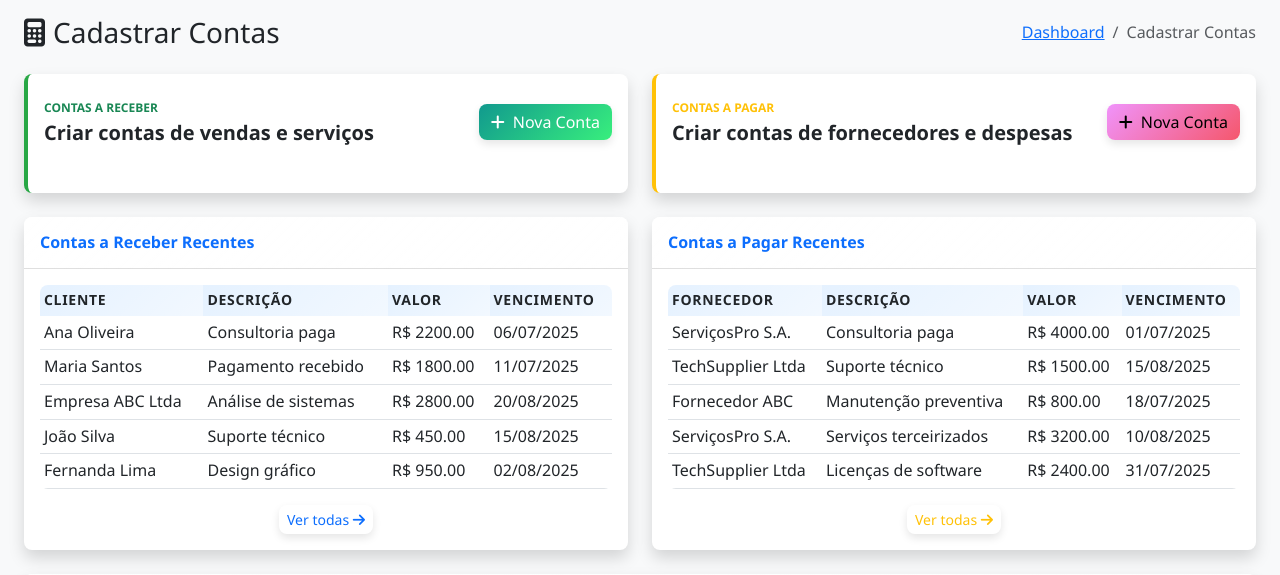
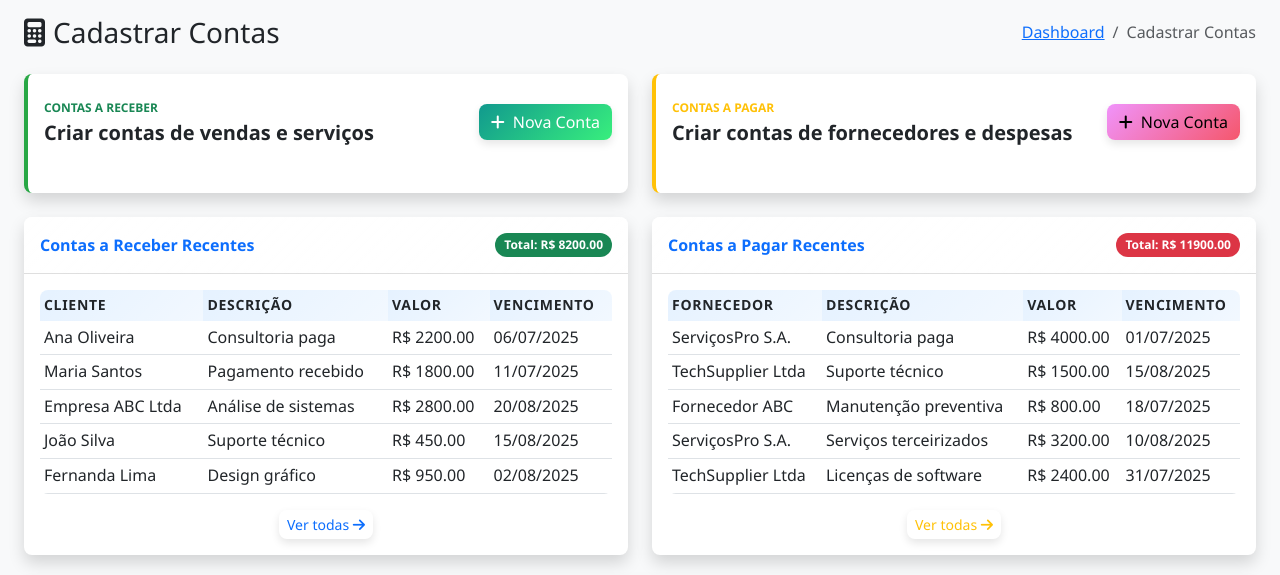
Before and after one commit to Joelferreira98/GestorFin, a Flask app: page /accounts/ in a window 1280 px wide. Shown: the part 64-639 px from the top of the page. Run offline with Flask 3, Linux system fonts and the light colour scheme; the visitor is signed in with stand-in values (Sample User, id 1); some libraries are stand-ins or nearby versions.

Commit message:
Show the total value of recent transactions on the register accounts tab
Calculates and displays the total receivables and payables in accounts.html via Payable and InstallmentSale queries in accounts.py.

Replit-Commit-Author: Agent
Replit-Commit-Session-Id: af125111-af47-4a42-bb0f-bdacbc54d5ba
Replit-Commit-Screenshot-Url: https://storage.googleapis.com/screenshot-production-us-central1/5e0214c1-62ac-43a8-9336-8db1c23edb0c/af125111-af47-4a42-bb0f-bdacbc54d5ba/WqW05YT

```diff
--- a/api/accounts.py
+++ b/api/accounts.py
@@ -20,12 +20,18 @@ def index():
     recent_payables = Payable.query.filter_by(user_id=user.id).order_by(Payable.created_at.desc()).limit(5).all()
     recent_installment_sales = InstallmentSale.query.filter_by(user_id=user.id).order_by(InstallmentSale.created_at.desc()).limit(5).all()
 
+    # Calcular totais
+    receivables_total = sum(r.amount for r in recent_receivables)
+    payables_total = sum(p.amount for p in recent_payables)
+
     return render_template('accounts.html',
                          clients=clients,
                          suppliers=suppliers,
                          recent_receivables=recent_receivables,
                          recent_payables=recent_payables,
-                         recent_installment_sales=recent_installment_sales)
+                         recent_installment_sales=recent_installment_sales,
+                         receivables_total=receivables_total,
+                         payables_total=payables_total)
 
 @accounts_bp.route('/add_receivable', methods=['POST'])
 @login_required
--- a/templates/accounts.html
+++ b/templates/accounts.html
@@ -66,8 +66,11 @@
     <div class="row">
         <div class="col-lg-6">
             <div class="card shadow mb-4">
-                <div class="card-header py-3">
+                <div class="card-header py-3 d-flex justify-content-between align-items-center">
                     <h6 class="m-0 font-weight-bold text-primary">Contas a Receber Recentes</h6>
+                    <span class="badge bg-success">
+                        Total: R$ {{ "%.2f"|format(receivables_total) if receivables_total else "0.00" }}
+                    </span>
                 </div>
                 <div class="card-body">
                     {% if recent_receivables %}
@@ -107,8 +110,11 @@
 
         <div class="col-lg-6">
             <div class="card shadow mb-4">
-                <div class="card-header py-3">
+                <div class="card-header py-3 d-flex justify-content-between align-items-center">
                     <h6 class="m-0 font-weight-bold text-primary">Contas a Pagar Recentes</h6>
+                    <span class="badge bg-danger">
+                        Total: R$ {{ "%.2f"|format(payables_total) if payables_total else "0.00" }}
+                    </span>
                 </div>
                 <div class="card-body">
                     {% if recent_payables %}
```
